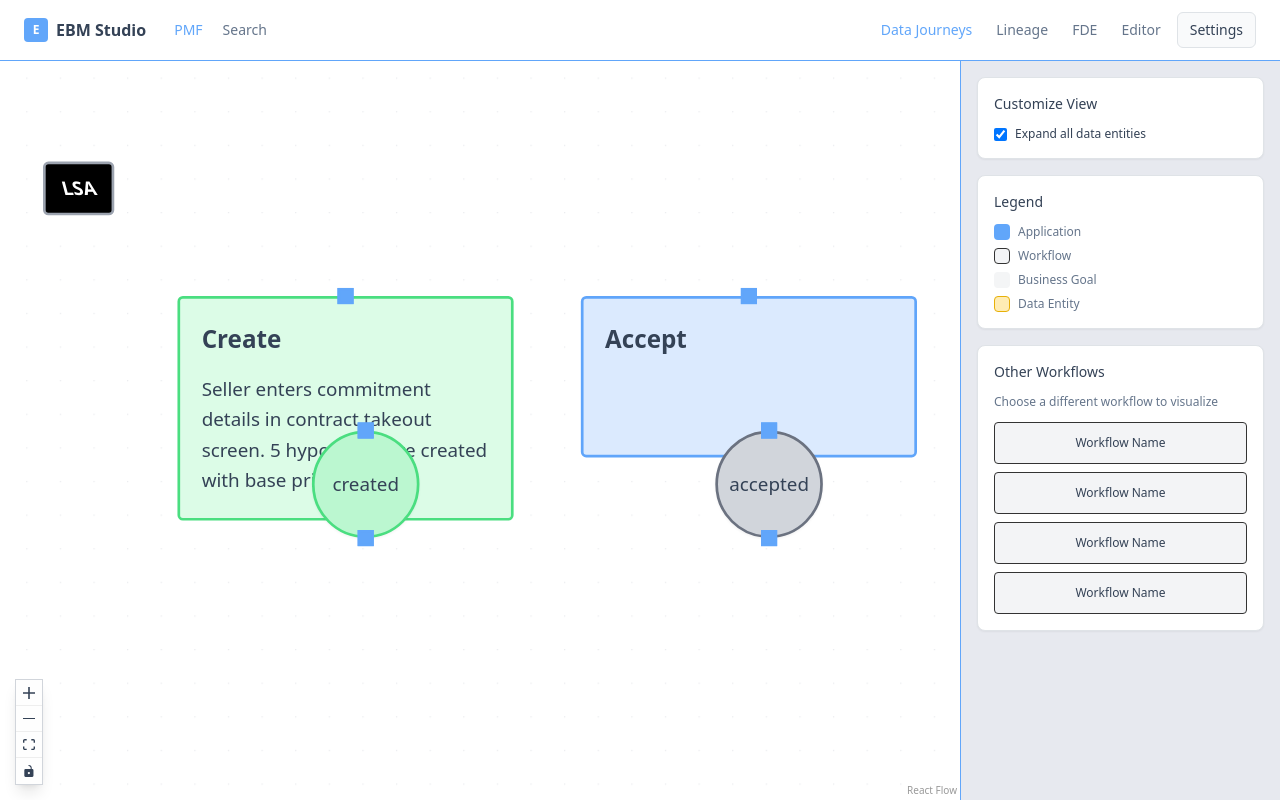
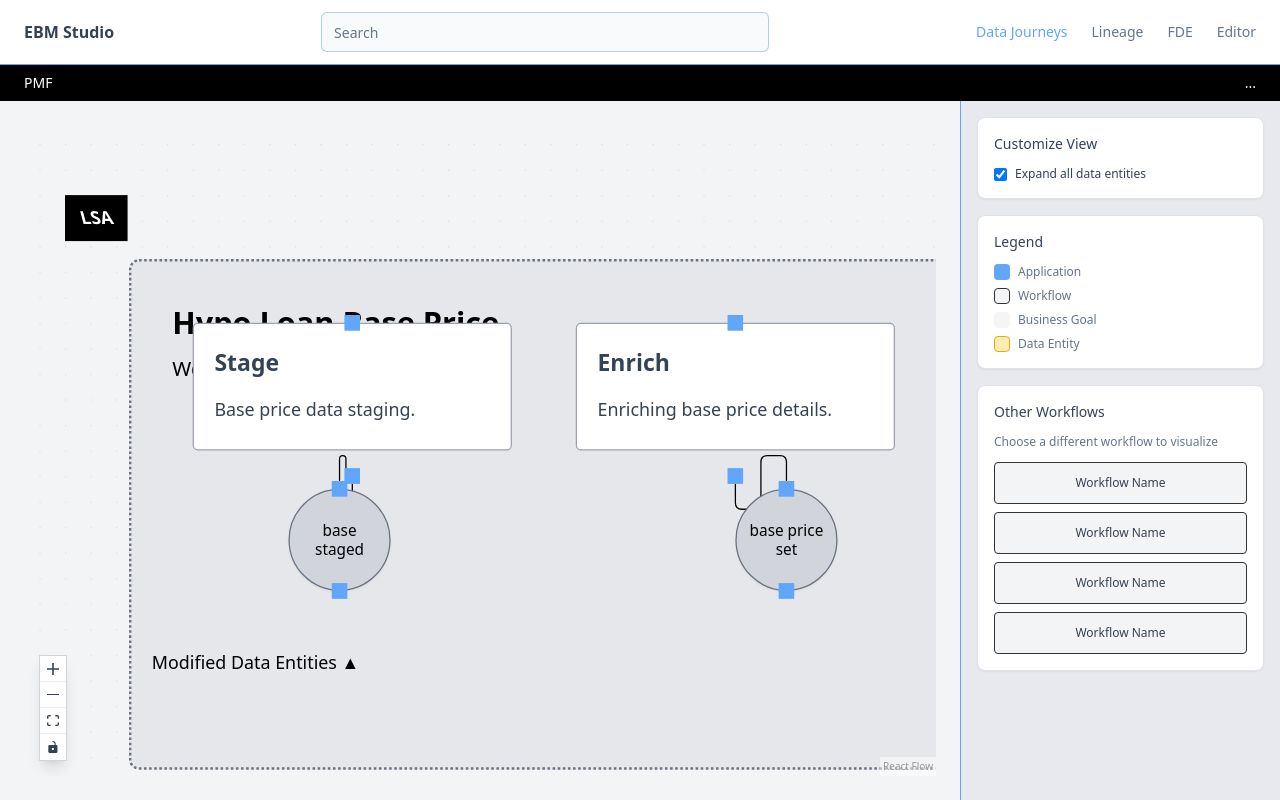
Before and after one commit to vinoth7ar/react-flowchart, a React (Vite) app: page / in a window 1280 px wide. Built offline with nearby package versions, Linux system fonts and the light colour scheme.

Commit message:
Fix UI to match Figma
Update the UI to match the provided Figma design, ensuring correct styling, positioning, and functionality for all workflow elements.

```diff
--- a/src/components/workflow/CircularNode.tsx
+++ b/src/components/workflow/CircularNode.tsx
@@ -18,12 +18,7 @@ const CircularNode = ({ data }: NodeProps) => {
   };
 
   const getCircleStyles = () => {
-    if (nodeData.color === 'green') {
-      return 'w-20 h-20 rounded-full bg-green-200 border-2 border-green-400 flex items-center justify-center shadow-sm cursor-pointer hover:shadow-md transition-shadow';
-    } else if (nodeData.color === 'gray') {
-      return 'w-20 h-20 rounded-full bg-gray-300 border-2 border-gray-500 flex items-center justify-center shadow-sm cursor-pointer hover:shadow-md transition-shadow';
-    }
-    return 'w-20 h-20 rounded-full bg-gray-100 border-2 border-gray-400 flex items-center justify-center shadow-sm cursor-pointer hover:shadow-md transition-shadow';
+    return 'w-20 h-20 rounded-full bg-gray-300 border border-gray-500 flex items-center justify-center shadow-sm cursor-pointer hover:shadow-md transition-shadow';
   };
 
   return (
@@ -31,7 +26,7 @@ const CircularNode = ({ data }: NodeProps) => {
       className={getCircleStyles()}
       onClick={handleClick}
     >
-      <div className="text-sm font-medium text-center text-foreground px-2 leading-tight">
+      <div className="text-xs font-medium text-center text-black px-2 leading-tight">
         {nodeData.label}
       </div>
 
--- a/src/components/workflow/WorkflowBuilder.tsx
+++ b/src/components/workflow/WorkflowBuilder.tsx
@@ -28,54 +28,54 @@ const nodeTypes = {
 const mockWorkflowData = {
   workflow: {
     id: 'main-workflow',
-    title: 'Commitment',
-    description: '',
+    title: 'Hypo Loan Base Price',
+    description: 'Workflow description',
   },
   stages: [
     {
-      id: 'create-node',
-      title: 'Create',
-      description: 'Seller enters commitment details in contract takeout screen. 5 hypo loans are created with base prices.',
+      id: 'stage-node',
+      title: 'Stage',
+      description: 'Base price data staging.',
       position: { x: 50, y: 50 },
-      color: 'green',
+      color: 'gray',
     },
     {
-      id: 'accept-node',
-      title: 'Accept',
-      description: '',
+      id: 'enrich-node',
+      title: 'Enrich',
+      description: 'Enriching base price details.',
       position: { x: 400, y: 50 },
-      color: 'blue',
+      color: 'gray',
     }
   ],
   statusNodes: [
     {
-      id: 'created-circle',
-      label: 'created',
-      position: { x: 150, y: 150 },
-      color: 'green',
+      id: 'base-staged-circle',
+      label: 'base staged',
+      position: { x: 125, y: 180 },
+      color: 'gray',
     },
     {
-      id: 'accepted-circle',
-      label: 'accepted',
-      position: { x: 450, y: 150 },
+      id: 'base-price-set-circle',
+      label: 'base price set',
+      position: { x: 475, y: 180 },
       color: 'gray',
     }
   ],
   entities: [
     {
       id: 'data-entity-1',
-      title: 'Loan Commitment',
-      color: 'yellow',
+      title: 'Hypo Loan Position',
+      color: 'gray',
     },
     {
       id: 'data-entity-2',
-      title: 'Hypo Loan Position',
-      color: 'white',
+      title: 'Loan Commitment',
+      color: 'gray',
     },
     {
       id: 'data-entity-3',
       title: 'Hypo Loan Base Price',
-      color: 'white',
+      color: 'yellow',
     }
   ]
 };
@@ -151,18 +151,18 @@ const initialNodes = createInitialNodes(mockWorkflowData);
 
 const initialEdges: Edge[] = [
   {
-    id: 'create-to-created',
-    source: 'create-node',
-    target: 'created-circle',
-    style: { stroke: '#000', strokeWidth: 2 },
-    type: 'straight',
+    id: 'stage-to-staged',
+    source: 'stage-node',
+    target: 'base-staged-circle',
+    style: { stroke: '#000', strokeWidth: 1 },
+    type: 'smoothstep',
   },
   {
-    id: 'accept-to-accepted',
-    source: 'accept-node',
-    target: 'accepted-circle',
-    style: { stroke: '#000', strokeWidth: 2 },
-    type: 'straight',
+    id: 'enrich-to-set',
+    source: 'enrich-node',
+    target: 'base-price-set-circle',
+    style: { stroke: '#000', strokeWidth: 1 },
+    type: 'smoothstep',
   },
 ];
 
@@ -177,20 +177,13 @@ const WorkflowBuilder = () => {
     [setEdges]
   );
 
-  // Create data entity nodes dynamically based on expansion state
+  // Create data entity nodes - always show them
   const createEntityNodes = (): Node[] => {
-    if (!entitiesExpanded) return [];
-
     const entityNodes: Node[] = [];
-    const entitiesPerRow = 3;
-    const entityWidth = 160;
-    const entitySpacing = 20;
-    const startX = 80;
-    const startY = 280;
 
     mockWorkflowData.entities.forEach((entity, index) => {
-      const x = 50 + index * 180;
-      const y = 250;
+      const x = 50 + index * 200;
+      const y = 320;
 
       entityNodes.push({
         id: entity.id,
@@ -212,27 +205,16 @@ const WorkflowBuilder = () => {
     return entityNodes;
   };
 
-  // Update main workflow node with expand/collapse button
-  const workflowNodeWithButton: Node = {
-    ...initialNodes.find(n => n.id === mockWorkflowData.workflow.id)!,
-    data: {
-      ...initialNodes.find(n => n.id === mockWorkflowData.workflow.id)!.data,
-      entitiesExpanded,
-      onToggleEntities: () => setEntitiesExpanded(!entitiesExpanded),
-    }
-  };
-
   // Combine all nodes
   const allNodes = [
-    ...initialNodes.filter(n => n.id !== mockWorkflowData.workflow.id),
-    workflowNodeWithButton,
+    ...initialNodes,
     ...createEntityNodes(),
   ];
 
   return (
-    <div className="flex h-screen bg-gray-50">
+    <div className="flex h-screen bg-gray-100">
       {/* Main Canvas */}
-      <div className="flex-1">
+      <div className="flex-1 p-6">
         <ReactFlow
           nodes={allNodes}
           edges={edges}
@@ -241,15 +223,15 @@ const WorkflowBuilder = () => {
           onConnect={onConnect}
           nodeTypes={nodeTypes}
           fitView
-          className="bg-white"
-          defaultViewport={{ x: 0, y: 0, zoom: 0.9 }}
+          className="bg-gray-100"
+          defaultViewport={{ x: 0, y: 0, zoom: 0.8 }}
           nodesDraggable={true}
           nodesConnectable={true}
           elementsSelectable={true}
         >
           <Background
-            color="#e5e7eb"
-            gap={25}
+            color="#d1d5db"
+            gap={20}
             size={1}
           />
           <Controls className="bg-white border border-gray-300 shadow-lg" />
--- a/src/components/workflow/WorkflowHeader.tsx
+++ b/src/components/workflow/WorkflowHeader.tsx
@@ -3,21 +3,18 @@ import { Input } from '@/components/ui/input';
 
 const WorkflowHeader = () => {
   return (
+    <div>
+      {/* Main Header */}
       <header className="bg-workflow-node-bg border-b border-workflow-border px-6 py-3 flex items-center justify-between">
         <div className="flex items-center gap-4">
-        <div className="flex items-center gap-2">
-          <div className="w-6 h-6 bg-primary rounded flex items-center justify-center">
-            <span className="text-primary-foreground text-xs font-bold">E</span>
-          </div>
           <span className="font-semibold text-foreground">EBM Studio</span>
         </div>
 
-        <div className="flex items-center gap-2 text-sm">
-          <Button variant="ghost" size="sm" className="text-primary">
-            PMF
-          </Button>
-          <span className="text-muted-foreground">Search</span>
-        </div>
+        <div className="flex-1 max-w-md mx-8">
+          <Input
+            placeholder="Search"
+            className="w-full border-primary/50 focus:border-primary"
+          />
         </div>
 
         <div className="flex items-center gap-4">
@@ -27,12 +24,15 @@ const WorkflowHeader = () => {
             <a href="#" className="text-muted-foreground hover:text-foreground">FDE</a>
             <a href="#" className="text-muted-foreground hover:text-foreground">Editor</a>
           </nav>
-
-        <Button variant="outline" size="sm">
-          Settings
-        </Button>
         </div>
       </header>
+
+      {/* PMF Bar */}
+      <div className="bg-black text-white px-6 py-2 flex items-center justify-between">
+        <span className="text-sm font-medium">PMF</span>
+        <div className="text-sm">...</div>
+      </div>
+    </div>
   );
 };
 
--- a/src/components/workflow/WorkflowNode.tsx
+++ b/src/components/workflow/WorkflowNode.tsx
@@ -18,24 +18,17 @@ const WorkflowNode = ({ data }: NodeProps) => {
   const getNodeStyles = () => {
     switch (nodeData.type) {
       case 'workflow':
-        return 'bg-white border-2 border-dotted border-gray-400 rounded-lg min-w-[600px] min-h-[350px] p-8 relative';
+        return 'bg-gray-200 border-2 border-dotted border-gray-500 rounded-lg min-w-[700px] min-h-[400px] p-8 relative';
       case 'stage':
-        if (nodeData.color === 'green') {
-          return 'bg-green-100 border-green-400 border-2 rounded p-4 min-w-[250px] min-h-[120px] cursor-pointer hover:shadow-md transition-shadow';
-        } else if (nodeData.color === 'blue') {
-          return 'bg-blue-100 border-blue-400 border-2 rounded p-4 min-w-[250px] min-h-[120px] cursor-pointer hover:shadow-md transition-shadow';
+        return 'bg-white border border-gray-400 rounded p-4 min-w-[250px] min-h-[100px] cursor-pointer hover:shadow-md transition-shadow';
+      case 'data':
+        let bgColor = 'bg-gray-300';
+        if (nodeData.color === 'yellow') {
+          bgColor = 'bg-yellow-400';
         }
-        return 'bg-gray-100 border-gray-400 border-2 rounded p-4 min-w-[250px] min-h-[120px] cursor-pointer hover:shadow-md transition-shadow';
-      case 'data':
-        let bgColor = 'bg-white';
-        if (nodeData.color === 'yellow') {
-          bgColor = nodeData.isSelected ? 'bg-yellow-300' : 'bg-yellow-200';
-        } else {
-          bgColor = nodeData.isSelected ? 'bg-yellow-200' : 'bg-white';
-        }
-        return `${bgColor} border-gray-400 border-2 px-4 py-3 text-sm font-medium cursor-pointer hover:shadow-md transition-shadow transform skew-x-[-15deg]`;
+        return `${bgColor} border border-gray-500 px-4 py-3 text-sm font-medium cursor-pointer hover:shadow-md transition-shadow`;
       case 'pmf-tag':
-        return 'bg-black text-white px-3 py-2 rounded text-sm font-bold cursor-pointer hover:opacity-80 transition-opacity border-2 border-gray-400';
+        return 'bg-black text-white px-3 py-2 text-sm font-bold cursor-pointer hover:opacity-80 transition-opacity';
       case 'process':
         return 'bg-workflow-process-bg text-workflow-process-text border-workflow-stage-border border rounded px-3 py-1 text-sm font-medium cursor-pointer hover:shadow-md transition-shadow';
       default:
@@ -63,7 +56,7 @@ const WorkflowNode = ({ data }: NodeProps) => {
   if (nodeData.type === 'data') {
     return (
       <div className={getNodeStyles()} onClick={handleClick}>
-        <div className="transform skew-x-[15deg] flex items-center gap-2">
+        <div className="flex items-center gap-2">
           <span>{nodeData.title}</span>
           <span className="text-xs">⋮</span>
         </div>
@@ -74,12 +67,12 @@ const WorkflowNode = ({ data }: NodeProps) => {
   if (nodeData.type === 'workflow') {
     return (
       <div className={getNodeStyles()}>
-        <div className="text-2xl font-bold text-foreground mb-2">
+        <div className="text-2xl font-bold text-black mb-2">
           {nodeData.title}
         </div>
 
         {nodeData.description && (
-          <div className="text-base text-foreground mb-8">
+          <div className="text-base text-black mb-8">
             {nodeData.description}
           </div>
         )}
@@ -88,27 +81,11 @@ const WorkflowNode = ({ data }: NodeProps) => {
           {/* Stage and Enrich boxes will be positioned inside */}
         </div>
 
-        {/* Expand/Collapse Button for Data Entities */}
-        <div className="absolute bottom-4 left-4">
-          <button
-            onClick={(e) => {
-              e.stopPropagation();
-              if (nodeData.onToggleEntities) {
-                nodeData.onToggleEntities();
-              }
-            }}
-            className="flex items-center gap-2 text-sm font-medium text-gray-700 hover:text-blue-600 transition-colors"
-          >
-            See Data Entities
-            <svg
-              className={`w-4 h-4 transition-transform ${nodeData.entitiesExpanded ? 'rotate-180' : ''}`}
-              fill="none"
-              stroke="currentColor"
-              viewBox="0 0 24 24"
-            >
-              <path strokeLinecap="round" strokeLinejoin="round" strokeWidth={2} d="M5 15l7-7 7 7" />
-            </svg>
-          </button>
+        {/* Modified Data Entities Label */}
+        <div className="absolute bottom-16 left-4">
+          <div className="text-sm font-medium text-black mb-2">
+            Modified Data Entities ▲
+          </div>
         </div>
       </div>
     );
```
Lines whose indentation alone changed are shown as unchanged.
